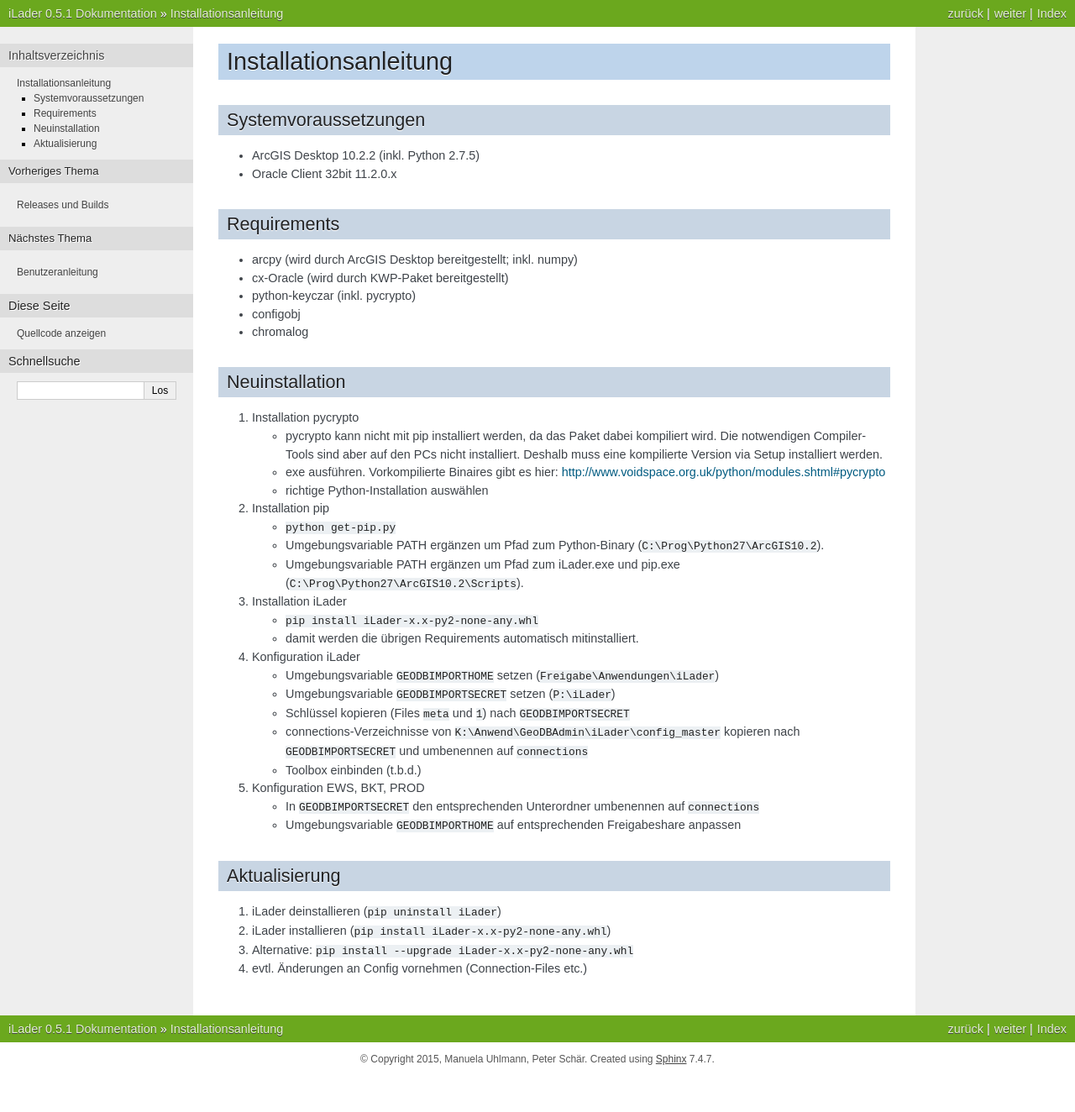
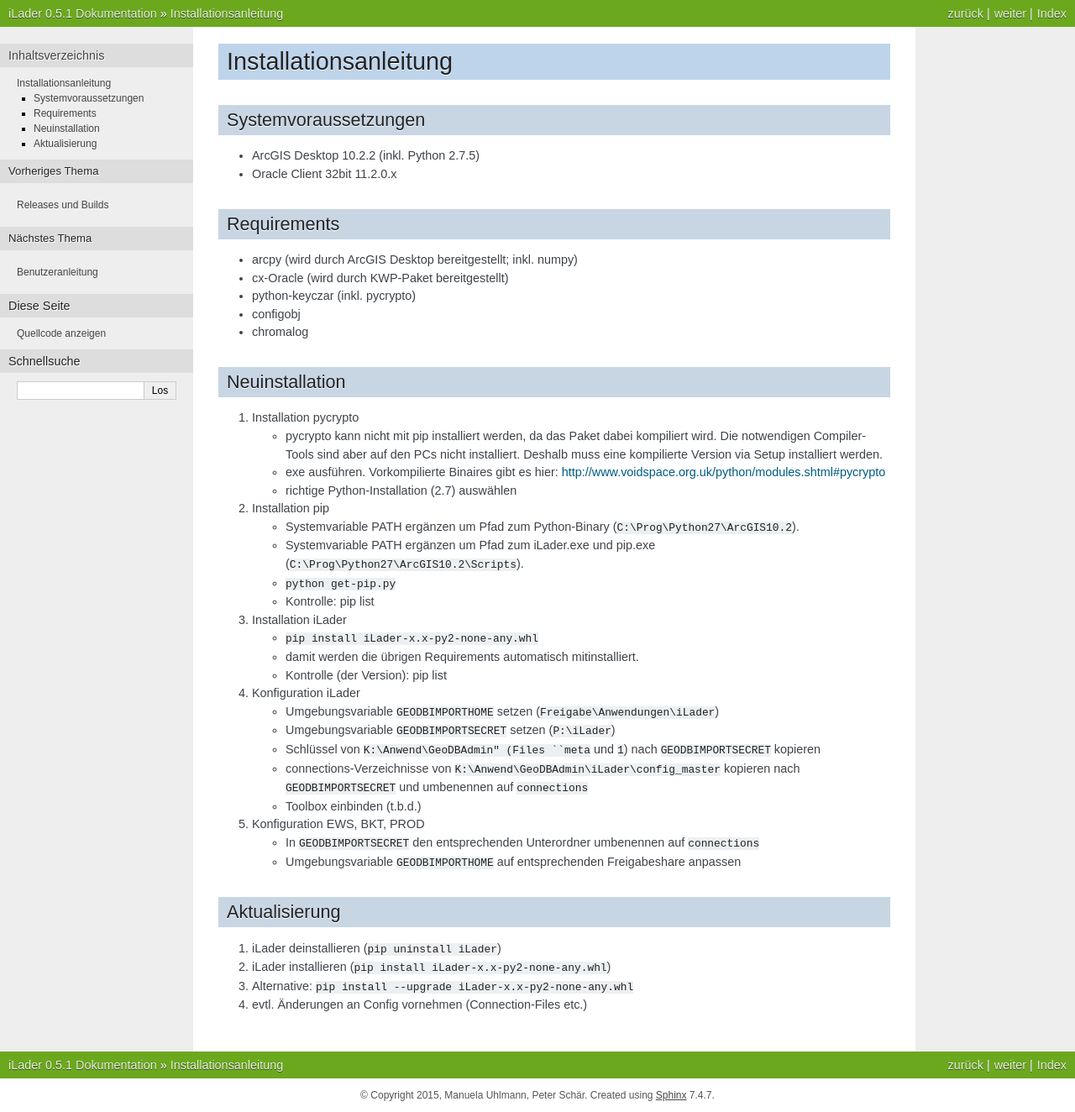
Before and after one commit to AGIBE/iLader, a Sphinx documentation site: the page built from docs/installation.rst, in a window 1280 px wide. Shown: the whole page at 84% size. Built offline with Sphinx 7.4.7, drawn with Linux system fonts in a browser that asks for light colours; before the commit the page ends 1281 px from its top, so only the background shows below that.

Commit message:
Kleine Ergänzungen an der Installationsanleitung

```diff
--- a/docs/installation.rst
+++ b/docs/installation.rst
@@ -20,24 +20,26 @@ Neuinstallation
 
    * pycrypto kann nicht mit pip installiert werden, da das Paket dabei kompiliert wird. Die notwendigen Compiler-Tools sind aber auf den PCs nicht installiert. Deshalb muss eine kompilierte Version via Setup installiert werden.
    * exe ausführen. Vorkompilierte Binaires gibt es hier: http://www.voidspace.org.uk/python/modules.shtml#pycrypto
-   * richtige Python-Installation auswählen
+   * richtige Python-Installation (2.7) auswählen
 
 #. Installation pip
 
+   * Systemvariable PATH ergänzen um Pfad zum Python-Binary (``C:\Prog\Python27\ArcGIS10.2``).
+   * Systemvariable PATH ergänzen um Pfad zum iLader.exe und pip.exe (``C:\Prog\Python27\ArcGIS10.2\Scripts``).
    * ``python get-pip.py``
-   * Umgebungsvariable PATH ergänzen um Pfad zum Python-Binary (``C:\Prog\Python27\ArcGIS10.2``).
-   * Umgebungsvariable PATH ergänzen um Pfad zum iLader.exe und pip.exe (``C:\Prog\Python27\ArcGIS10.2\Scripts``).
+   * Kontrolle: pip list
 
 #. Installation iLader
 
    * ``pip install iLader-x.x-py2-none-any.whl``
    * damit werden die übrigen Requirements automatisch mitinstalliert.
+   * Kontrolle (der Version): pip list
 
 #. Konfiguration iLader
 
    * Umgebungsvariable ``GEODBIMPORTHOME`` setzen (``Freigabe\Anwendungen\iLader``)
    * Umgebungsvariable ``GEODBIMPORTSECRET`` setzen (``P:\iLader``)
-   * Schlüssel kopieren (Files ``meta`` und ``1``) nach ``GEODBIMPORTSECRET``
+   * Schlüssel von ``K:\Anwend\GeoDBAdmin" (Files ``meta`` und ``1``) nach ``GEODBIMPORTSECRET`` kopieren
    * connections-Verzeichnisse von ``K:\Anwend\GeoDBAdmin\iLader\config_master`` kopieren nach ``GEODBIMPORTSECRET`` und umbenennen auf ``connections``
    * Toolbox einbinden (t.b.d.)
 
```
